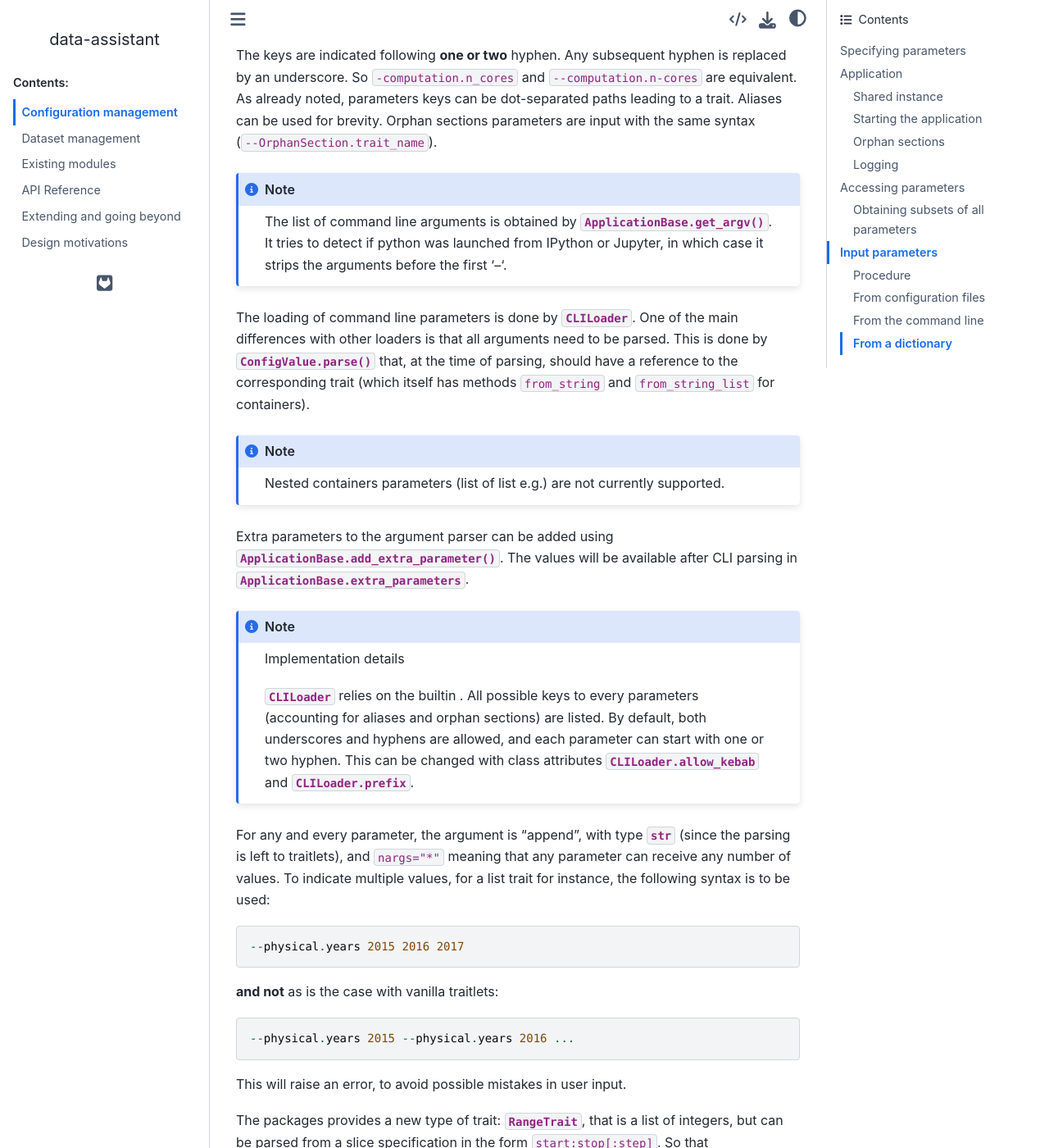
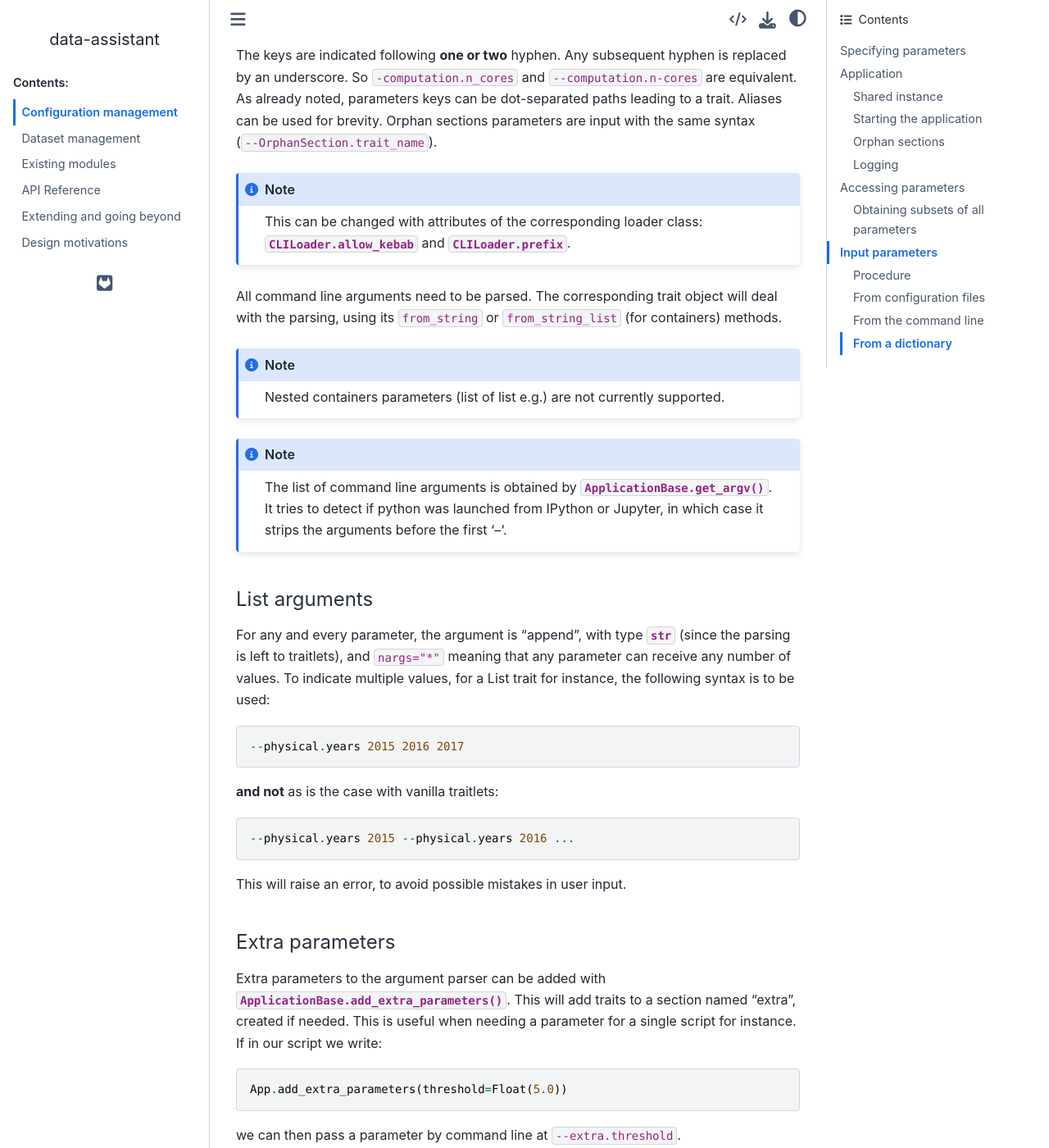
Before and after one commit to Descanonge/neba, a Sphinx documentation site: the page built from docs/source/configuration.rst, in a window 1280 px wide and 1400 px high, scrolled down 10638 px. Shown: the whole window at 82% size. Built offline with Sphinx 7.4.7 and the Sphinx Book theme 1.1.4, drawn with Linux system fonts in a browser that asks for light colours; some of the changed text lies outside the part shown.

Commit message:
Use traits for extra parameters

```diff
--- a/docs/source/configuration.rst
+++ b/docs/source/configuration.rst
@@ -488,38 +488,31 @@ Orphan sections parameters are input with the same syntax
 
 .. note ::
 
+    This can be changed with attributes of the corresponding loader class:
+    :attr:`.CLILoader.allow_kebab` and :attr:`.CLILoader.prefix`.
+
+All command line arguments need to be parsed. The corresponding trait object
+will deal with the parsing, using its ``from_string`` or ``from_string_list``
+(for containers) methods.
+
+.. note::
+
+   Nested containers parameters (list of list e.g.) are not currently supported.
+
+.. note ::
+
     The list of command line arguments is obtained by
     :meth:`.ApplicationBase.get_argv`. It tries to detect if python was launched
     from IPython or Jupyter, in which case it strips the arguments before
     the first '--'.
 
-The loading of command line parameters is done by :class:`.CLILoader`. One of
-the main differences with other loaders is that all arguments need to be parsed.
-This is done by :meth:`.ConfigValue.parse` that, at the time of parsing, should
-have a reference to the corresponding trait (which itself has methods
-``from_string`` and ``from_string_list`` for containers).
-
-.. note::
-
-   Nested containers parameters (list of list e.g.) are not currently supported.
-
-Extra parameters to the argument parser can be added using
-:meth:`.ApplicationBase.add_extra_parameter`. The values will be available after
-CLI parsing in :attr:`.ApplicationBase.extra_parameters`.
-
-.. note:: Implementation details
-
-    :class:`.CLILoader` relies on the builtin :external+python:mod:`argparse`.
-    All possible keys to every parameters (accounting for aliases and orphan
-    sections) are listed. By default, both underscores and hyphens are allowed,
-    and each parameter can start with one or two hyphen. This can be changed
-    with class attributes :attr:`.CLILoader.allow_kebab` and
-    :attr:`.CLILoader.prefix`.
+List arguments
+++++++++++++++
 
 For any and every parameter, the argument :external+python:ref:`action` is
 "append", with type :class:`str` (since the parsing is left to traitlets), and
 ``nargs="*"`` meaning that any parameter can receive any number of values. To
-indicate multiple values, for a list trait for instance, the following syntax is
+indicate multiple values, for a List trait for instance, the following syntax is
 to be used::
 
     --physical.years 2015 2016 2017
@@ -530,7 +523,22 @@ to be used::
 
 This will raise an error, to avoid possible mistakes in user input.
 
-The packages provides a new type of trait: :class:`.RangeTrait`, that is a list
+Extra parameters
+++++++++++++++++
+
+Extra parameters to the argument parser can be added with
+:meth:`.ApplicationBase.add_extra_parameters`. This will add traits to a section
+named "extra", created if needed. This is useful when needing a parameter for a
+single script for instance. If in our script we write::
+
+    App.add_extra_parameters(threshold=Float(5.0))
+
+we can then pass a parameter by command line at ``--extra.threshold``.
+
+Range Trait
++++++++++++
+
+The packages provides a new type of trait: :class:`.RangeTrait`, which is a list
 of integers, but can be parsed from a slice specification in the form
 ``start:stop[:step]``. So that ``--year=2002:2005`` will be parsed as ``[2002,
 2003, 2004, 2005]``. Note that 'stop' is **inclusive**.
```
Also changed, not shown: 3 other files.
